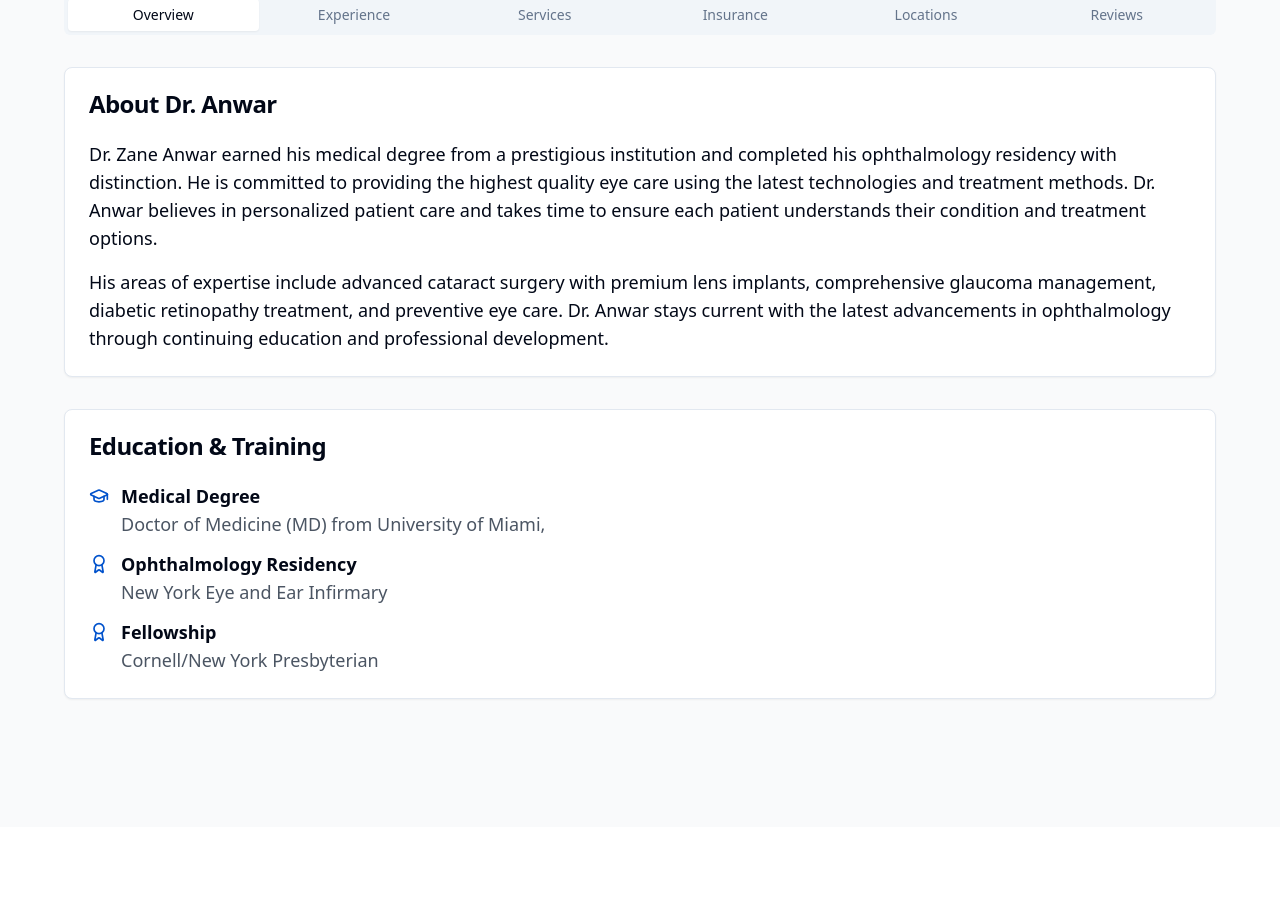
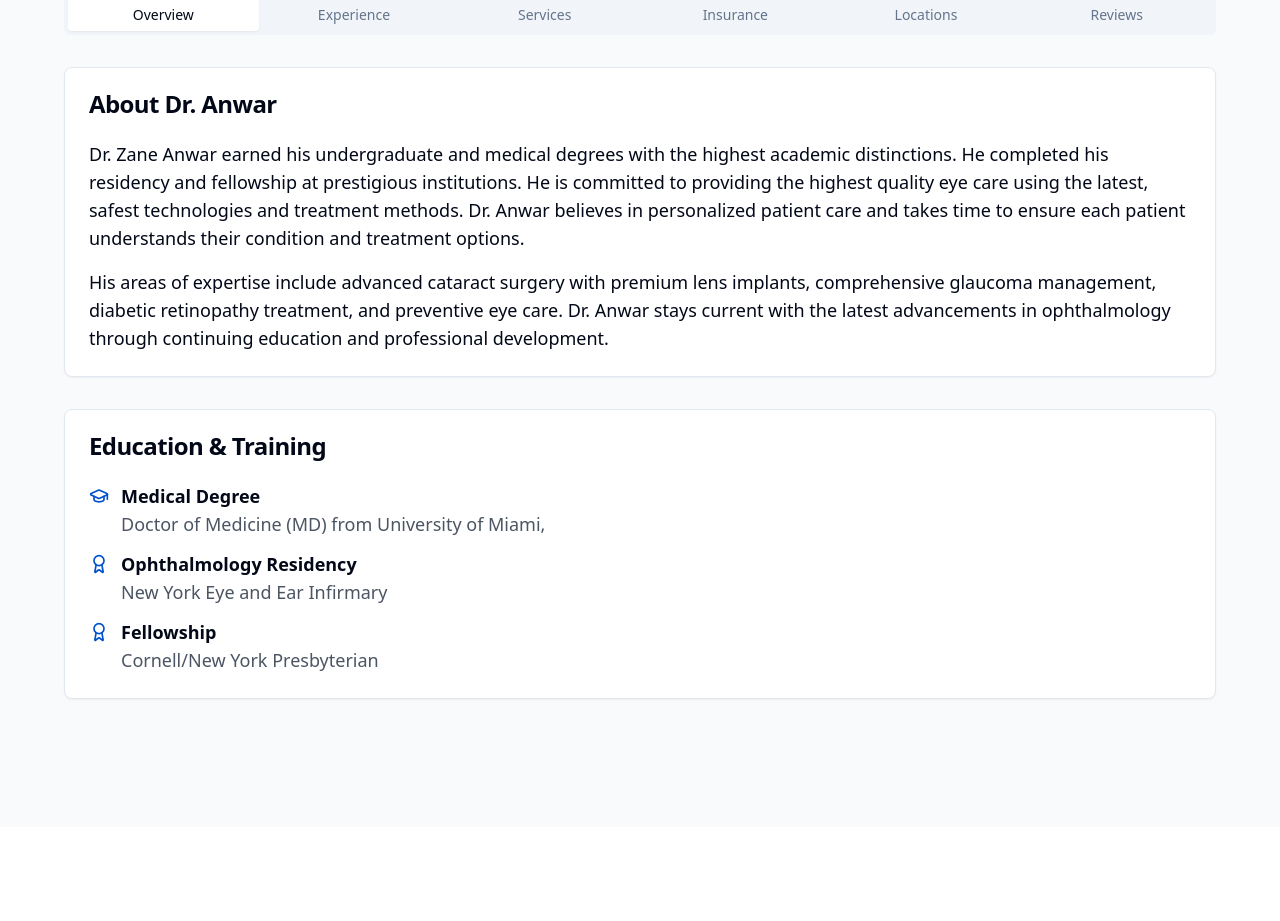
Before and after one commit to capelinsolutions/dr-zain-anwar-new, a React (Vite) app: page /doctor-profile in a window 1280 px wide. Shown: the part 1249-2170 px from the top of the page. Built offline with nearby package versions, Linux system fonts and the light colour scheme.

Commit message:
Update About page overview text

```diff
--- a/src/pages/DoctorProfile.tsx
+++ b/src/pages/DoctorProfile.tsx
@@ -172,10 +172,7 @@ const DoctorProfile = () => {
                 </CardHeader>
                 <CardContent className="space-y-4">
                   <Body>
-                    Dr. Zane Anwar earned his medical degree from a prestigious institution and completed his ophthalmology
-                    residency with distinction. He is committed to providing the highest quality eye care using the latest
-                    technologies and treatment methods. Dr. Anwar believes in personalized patient care and takes time to
-                    ensure each patient understands their condition and treatment options.
+                    Dr. Zane Anwar earned his undergraduate and medical degrees with the highest academic distinctions. He completed his residency and fellowship at prestigious institutions. He is committed to providing the highest quality eye care using the latest, safest technologies and treatment methods. Dr. Anwar believes in personalized patient care and takes time to ensure each patient understands their condition and treatment options.
                   </Body>
                   <Body>
                     His areas of expertise include advanced cataract surgery with premium lens implants, comprehensive
```
